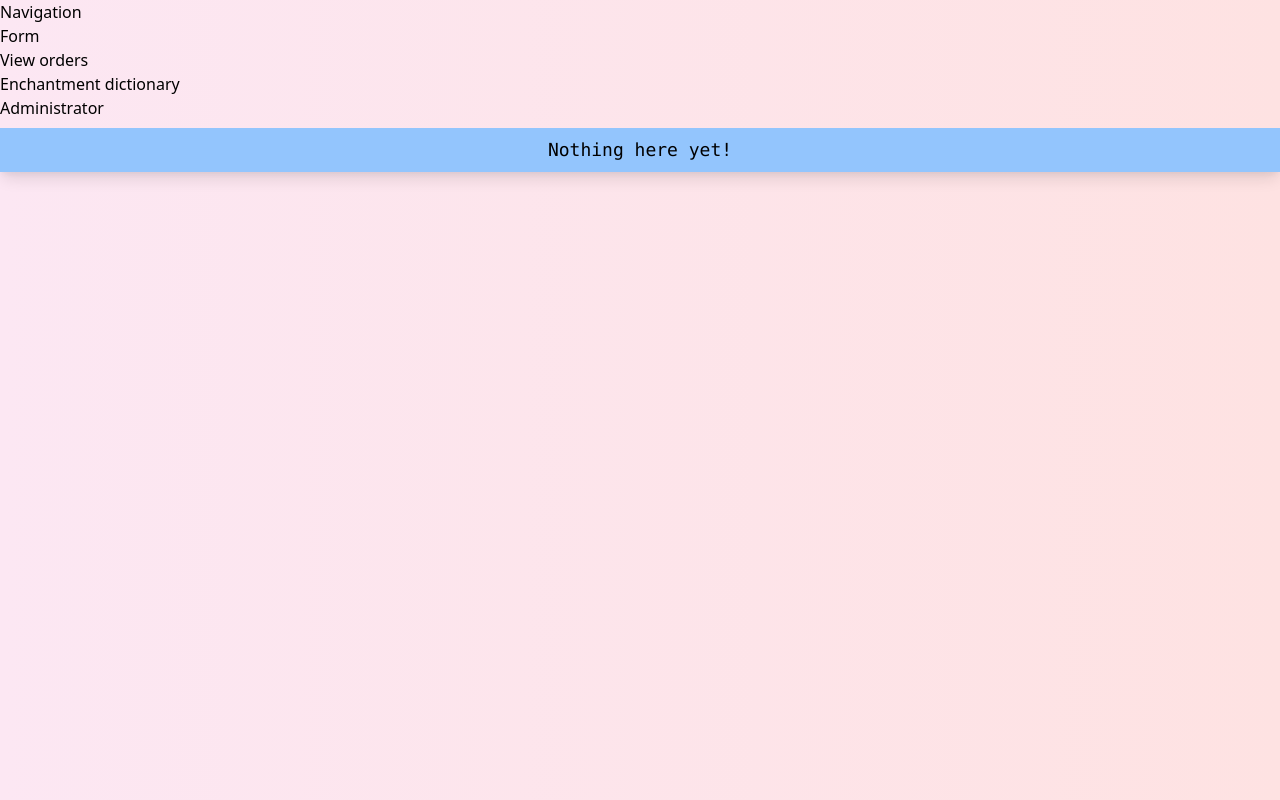
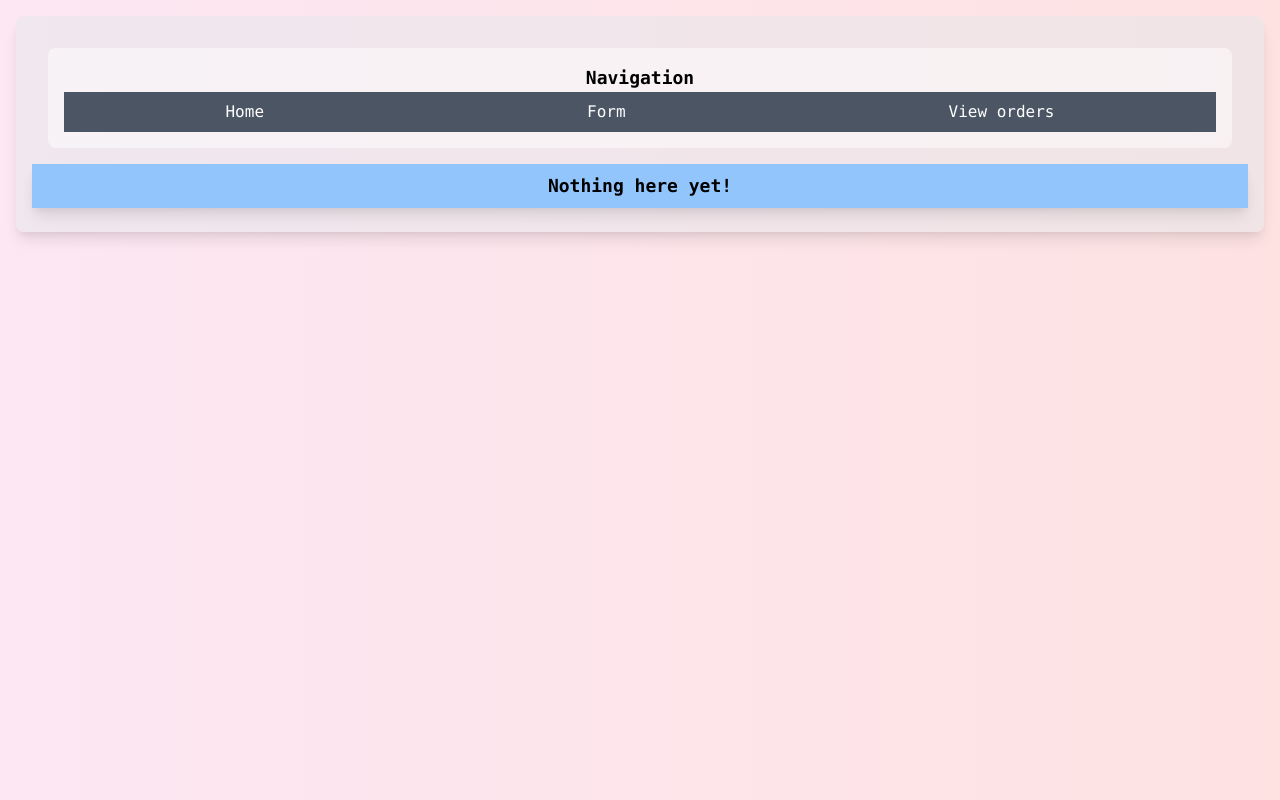
Before and after one commit to sheepy0125/NewMinecraftGearFormSite, a React (Create React App) app: page /home in a window 1280 px wide. Built offline with nearby package versions, Linux system fonts and the light colour scheme.

Commit message:
Organize code, fix button links, and make navbar

```diff
--- a/src/App.js
+++ b/src/App.js
@@ -1,5 +1,6 @@
 import {BrowserRouter as Router, Route, Redirect, Switch} from "react-router-dom";
 
+import MainWidget from "./components/boilerplate/widgets/mainWidget.jsx";
 import Navbar from "./components/boilerplate/navbar.jsx";
 import Index from "./components/pages/index.jsx";
 import PageNotFound from "./components/pages/errors/pageNotFound.jsx";
@@ -12,8 +13,10 @@ export default function App() {
 				<Switch>
 					{/* Home page */}
 					<Route exact path="/home">
-						<Navbar />
-						<Index />
+						<MainWidget>
+							<Navbar />
+							<Index />
+						</MainWidget>
 					</Route>
 
 					{/* Home redirect */}
--- a/src/components/boilerplate/button.jsx
+++ b/src/components/boilerplate/button.jsx
@@ -3,7 +3,8 @@
 export default function Button(props) {
 	return (
 		<button
-			className={"bg-" + (props.colorNormal || "blue-300") + " hover:bg-" + (props.colorHover || "blue-700") + " m-2 p-2 font-mono " + props.className}
+			className={`bg-${props.colorNormal || "blue-300"} hover:bg-${props.colorHover || "blue-700"} p-2 font-mono hover:underline ${props.className}`}
+			style={props.style}
 		>
 			{props.children}
 		</button>
--- a/src/components/boilerplate/navbar.jsx
+++ b/src/components/boilerplate/navbar.jsx
@@ -1,13 +1,30 @@
+// Navbar
+
+import Button from "./button.jsx";
+import {Link} from "react-router-dom";
+import BaseWidget from "./widgets/baseWidget.jsx";
+
+// Nav item
+export function NavItem(props) {
+	return (
+		<Link to={props.link} className="flex-auto">
+			<Button className="flex-auto w-full text-white text-mono" colorNormal="gray-600" colorHover="gray-800">
+				{props.children}
+			</Button>
+		</Link>
+	);
+}
+
+// Navbar
 export default function Navbar() {
 	return (
-		<>
-			<h1>Navigation</h1>
-			<ul>
-				<li>Form</li>
-				<li>View orders</li>
-				<li>Enchantment dictionary</li>
-				<li>Administrator</li>
-			</ul>
-		</>
+		<BaseWidget>
+			<p className="font-mono text-lg text-center">Navigation</p>
+			<nav className="flex">
+				<NavItem link="/NotImplemented">Home</NavItem>
+				<NavItem link="/NotImplemented">Form</NavItem>
+				<NavItem link="/NotImplemented">View orders</NavItem>
+			</nav>
+		</BaseWidget>
 	);
 }
--- a/src/components/boilerplate/widget.jsx
+++ /dev/null
@@ -1,5 +0,0 @@
-// Base widget component
-
-export default function Widget(props) {
-	return <div className={"p-4 m-4 font-semibold bg-white bg-opacity-50 rounded-lg" + props.className}>{props.children}</div>;
-}
--- /dev/null
+++ b/src/components/boilerplate/widgets/baseWidget.jsx
@@ -0,0 +1,5 @@
+// Base widget component
+
+export default function BaseWidget(props) {
+	return <div className={`p-4 m-4 font-semibold bg-white bg-opacity-50 rounded-lg ${props.className}`}>{props.children}</div>;
+}
--- a/src/components/boilerplate/errorWidget.jsx
+++ b/src/components/boilerplate/widgets/errorWidget.jsx
@@ -1,12 +1,12 @@
 // Error widget
 
-import Widget from "./widget.jsx";
+import BaseWidget from "./baseWidget.jsx";
 
 export default function ErrorWidget(props) {
 	return (
-		<Widget className="block mx-auto max-w-max">
+		<BaseWidget className="block mx-auto max-w-max">
 			<p className="font-mono text-3xl">{props.message}</p>
 			{props.children}
-		</Widget>
+		</BaseWidget>
 	);
 }
--- /dev/null
+++ b/src/components/boilerplate/widgets/mainWidget.jsx
@@ -0,0 +1,7 @@
+// Main widget class (think of it as a parent widget for other widgets)
+
+import BaseWidget from "./baseWidget";
+
+export default function MainWidget(props) {
+	return <BaseWidget className="block bg-gray-200 bg-opacity-25 shadow-lg flex-cols">{props.children}</BaseWidget>;
+}
--- a/src/components/pages/errors/notImplemented.jsx
+++ b/src/components/pages/errors/notImplemented.jsx
@@ -1,15 +1,17 @@
 // Not implemented error page
 
-import ErrorWidget from "../../boilerplate/errorWidget.jsx";
+import ErrorWidget from "../../boilerplate/widgets/errorWidget.jsx";
 import Button from "../../boilerplate/button.jsx";
 import {Link} from "react-router-dom";
 
 export default function NotImplemented() {
 	return (
 		<ErrorWidget message="This hasn't been implemented.">
-			<Button colorNormal="red-300" colorHover="red-400" className="w-full mx-auto">
-				<Link to="/home">Return home</Link>
-			</Button>
+			<Link to="/home">
+				<Button colorNormal="red-300" colorHover="red-400" className="w-full mx-auto">
+					Return home
+				</Button>
+			</Link>
 		</ErrorWidget>
 	);
 }
--- a/src/components/pages/errors/pageNotFound.jsx
+++ b/src/components/pages/errors/pageNotFound.jsx
@@ -1,6 +1,6 @@
 // 404: Page not found error page
 
-import ErrorWidget from "../../boilerplate/errorWidget.jsx";
+import ErrorWidget from "../../boilerplate/widgets/errorWidget.jsx";
 import Button from "../../boilerplate/button.jsx";
 import {Link} from "react-router-dom";
 
@@ -15,9 +15,11 @@ export default function NotFoundError() {
 				</Link>
 				.
 			</p>
-			<Button colorNormal="red-300" colorHover="red-400" className="w-full mx-auto">
-				<Link to="/home">Return home</Link>
-			</Button>
+			<Link to="/home">
+				<Button colorNormal="red-300" colorHover="red-400" className="w-full mx-auto">
+					Return home
+				</Button>
+			</Link>
 		</ErrorWidget>
 	);
 }
```
